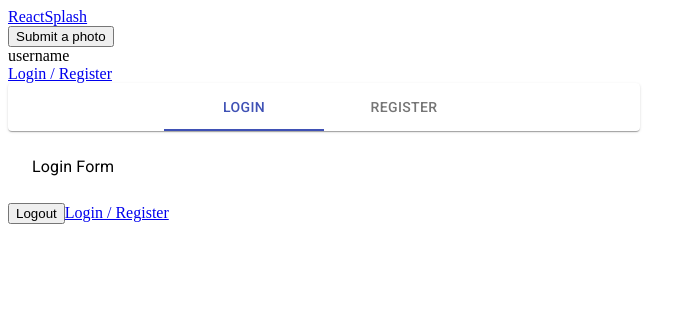
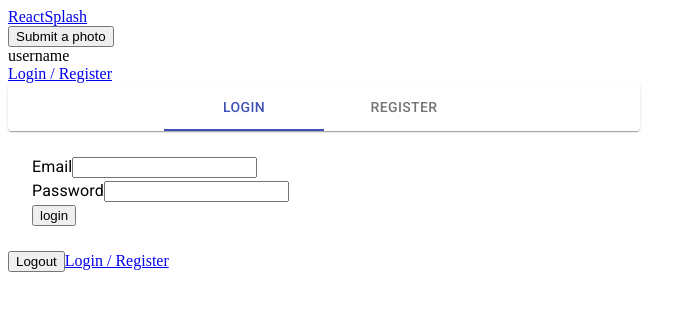
Before and after one commit to KEY60228/ReactSplash, a React app in the folder src/front/: page /login in a window 1280 px wide. Shown: the top 310 px of the page, without its empty margins (0-697 px from the left). Built offline with nearby package versions, Linux system fonts and the light colour scheme.

Commit message:
install Login form

```diff
--- a/src/front/src/components/Login.tsx
+++ b/src/front/src/components/Login.tsx
@@ -49,8 +49,15 @@ const useStyles = makeStyles((theme: Theme) => ({
 const Login = () => {
   const classes = useStyles();
   const [data, setData] = useState(0)
+  const [email, setEmail] = useState('')
+  const [password, setPassword] = useState('')
+
   const handleChange = (event: React.ChangeEvent<{}>, newValue: number) => {
     setData(newValue)
+  }
+
+  const login = () => {
+    console.log({email}, {password})
   }
 
   return (
@@ -70,7 +77,11 @@ const Login = () => {
           </Tabs>
         </Paper>
         <TabPanel value={data} index={0}>
-          Login Form
+          <label>Email</label>
+          <input type="text" className="form__item" id="login-email" onChange={(ev) => setEmail(ev.currentTarget.value)}></input> <br/>
+          <label>Password</label>
+          <input type="password" className="form__item" id="login-password" onChange={(ev) => setPassword(ev.currentTarget.value)}></input> <br/>
+          <button className="button button--inverse" onClick={login}>login</button>
         </TabPanel>
         <TabPanel value={data} index={1}>
           Register Form
```
